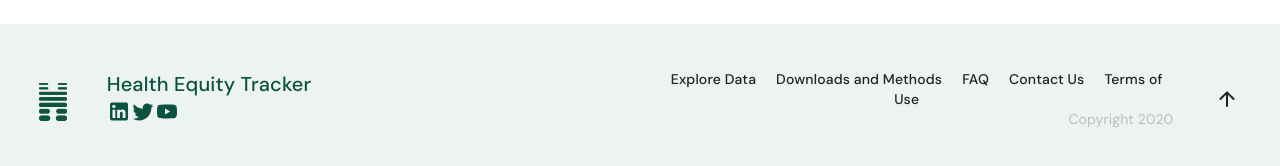
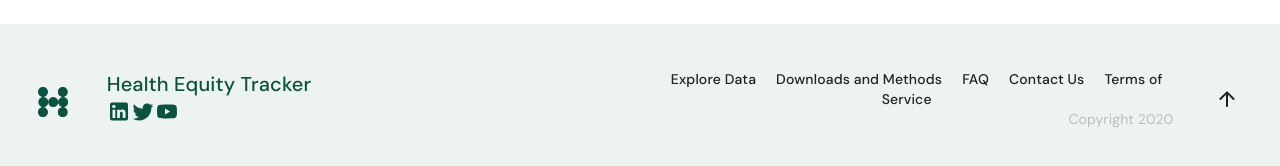
Before and after one commit to ebuddenberg/health-equity-tracker, a React (Create React App) app in the folder frontend/: page / in a window 1280 px wide. Shown: the part 5869-6035 px from the top of the page. Built offline with nearby package versions, Linux system fonts and the light colour scheme.

Commit message:
Footer updates (#586)
* Redesign Downloads and Methodology > Data Downloads page according to the new mocks

* Style adjustments to pages per Chi's suggestions & code cleanup

* Sharing works on LinkedIn, Facebook, and Twitter

* Fix footer links and logo

```diff
--- a/frontend/src/Footer.module.scss
+++ b/frontend/src/Footer.module.scss
@@ -31,7 +31,9 @@
 }
 
 .FooterLogo {
-  padding: 10px 10px 0 10px;
+  margin: 10px 10px 0 10px;
+  width: 30px;
+  height: 30px;
 }
 
 .FooterNavLink {
--- a/frontend/src/Footer.tsx
+++ b/frontend/src/Footer.tsx
@@ -6,6 +6,17 @@ import LinkedInIcon from '@material-ui/icons/LinkedIn';
 import YouTubeIcon from '@material-ui/icons/YouTube';
 import ArrowUpwardRoundedIcon from '@material-ui/icons/ArrowUpwardRounded';
 import {Button} from '@material-ui/core';
+import {
+  ABOUT_US_TAB_PARAM,
+  ABOUT_US_PAGE_LINK,
+  EXPLORE_DATA_PAGE_LINK,
+  DATA_CATALOG_PAGE_LINK,
+  TERMS_OF_SERVICE_PAGE_LINK,
+} from "./utils/urlutils";
+import {
+  ABOUT_US_FAQ_TAB_INDEX,
+  ABOUT_US_CONTACT_TAB_INDEX,
+} from "./pages/AboutUs/AboutUsPage";
 
 function Footer() {
   return (
@@ -17,7 +28,7 @@ function Footer() {
         alignItems="center"
         justify="center">
           <Grid item>
-                <img src="img/updated mark 1.png"
+                <img src="img/AppbarLogo.png"
                      className={styles.FooterLogo}
                      alt="Health Equity Tracker decorative logo"/>
           </Grid>
@@ -49,11 +60,26 @@ function Footer() {
               justify="center">
           <Grid item>
             <div className={styles.NavLinkDiv}>
-              <a href="/exploredata" className={styles.FooterNavLink}>Explore Data</a>
-              <a href="/datadownloads" className={styles.FooterNavLink}>Downloads and Methods</a>
-              <a href="/aboutus" className={styles.FooterNavLink}>FAQ</a>
-              <a href="/aboutus" className={styles.FooterNavLink}>Contact Us</a>
-              <a href="/termsofuse" className={styles.FooterNavLink}>Terms of Use</a>
+              <a href={ EXPLORE_DATA_PAGE_LINK }
+                 className={styles.FooterNavLink}>
+                Explore Data
+              </a>
+              <a href={ DATA_CATALOG_PAGE_LINK }
+                 className={styles.FooterNavLink}>
+                Downloads and Methods
+              </a>
+              <a href={`${ABOUT_US_PAGE_LINK}?${ABOUT_US_TAB_PARAM}=${ABOUT_US_FAQ_TAB_INDEX}`}
+                 className={styles.FooterNavLink}>
+                FAQ
+              </a>
+              <a href={`${ABOUT_US_PAGE_LINK}?${ABOUT_US_TAB_PARAM}=${ABOUT_US_CONTACT_TAB_INDEX}`}
+                 className={styles.FooterNavLink}>
+                Contact Us
+              </a>
+              <a href={ TERMS_OF_SERVICE_PAGE_LINK }
+                 className={styles.FooterNavLink}>
+                Terms of Service
+              </a>
             </div>
           </Grid>
           <Grid item>
```
